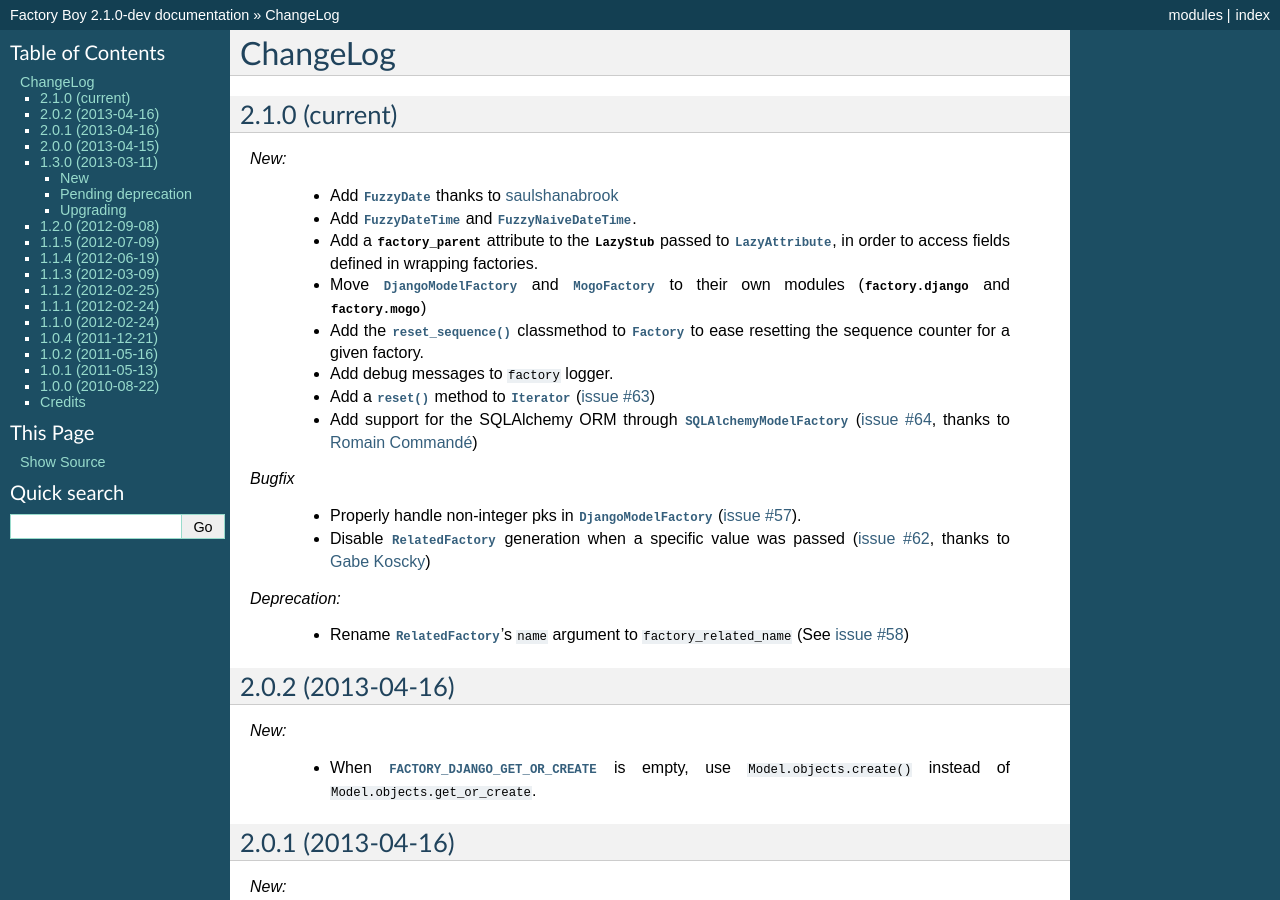
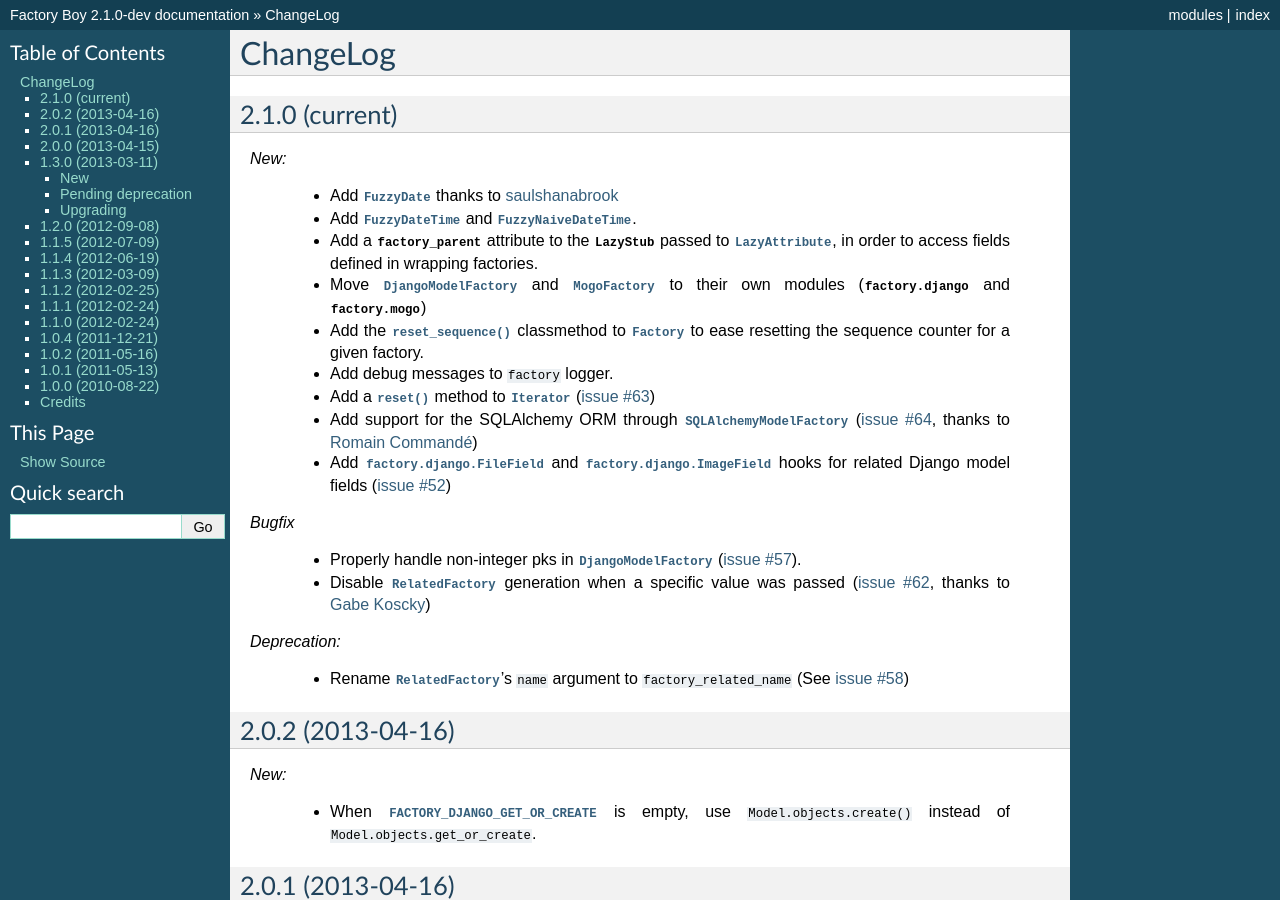
Before and after one commit to FactoryBoy/factory_boy, a Sphinx documentation site: the page built from docs/changelog.rst, in a window 1280 px wide and 900 px high. Built offline with Sphinx 7.4.7, drawn with Linux system fonts in a browser that asks for light colours.

Commit message:
Update ChangeLog

```diff
--- a/docs/changelog.rst
+++ b/docs/changelog.rst
@@ -19,6 +19,8 @@
     - Add a :meth:`~factory.Iterator.reset` method to :class:`~factory.Iterator` (:issue:`63`)
     - Add support for the SQLAlchemy ORM through :class:`~factory.alchemy.SQLAlchemyModelFactory`
       (:issue:`64`, thanks to `Romain Commandé <https://github.com/rcommande>`_)
+    - Add :class:`factory.django.FileField` and :class:`factory.django.ImageField` hooks for
+      related Django model fields (:issue:`52`)
 
 *Bugfix*
 
```
